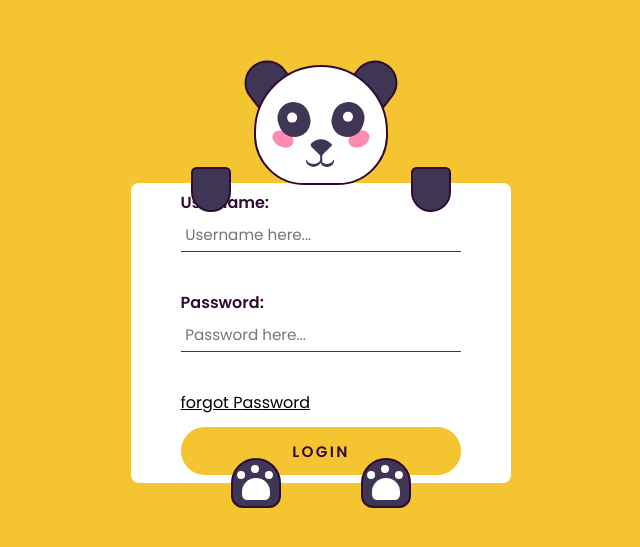
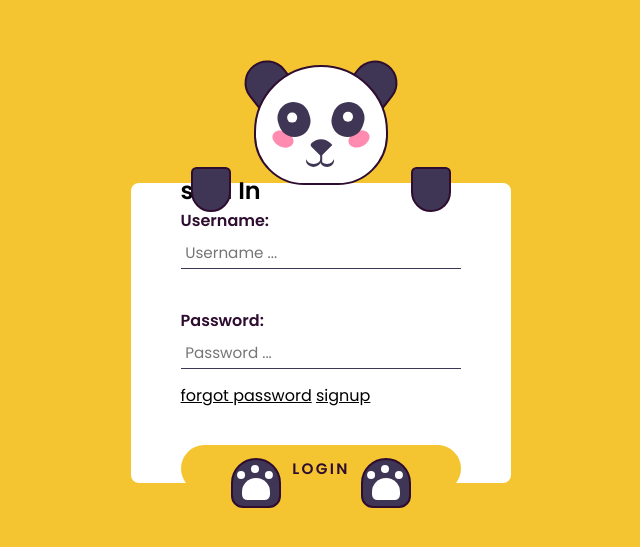
Before and after one commit to Raviteja5469/Motion-Cut, a plain HTML site: page Login Page/index.html in a window 1280 px wide. Shown: the part 117-664 px from the top of the page, without its empty margins (319-959 px from the left). Drawn offline with Linux system fonts and the light colour scheme.

Commit message:
Update index.html

```diff
--- a/Login Page/index.html
+++ b/Login Page/index.html
@@ -1,25 +1,34 @@
 <!DOCTYPE html>
 <html lang="en">
+
 <head>
-    <meta name="viewport" content="width=device-width, initial-scale=1.0" />
+  <meta name="viewport" content="width=device-width,
+initial-scale=1.0" />
   <title>Interactive Panda Form</title>
   <!-- Google Font -->
-    <link
-      href="https://fonts.googleapis.com/css2?family=Poppins:wght@400;600&display=swap"
-      rel="stylesheet"
-    />
+  <link href="https://fonts.googleapis.com/css2?family=Poppins:wght@400;600&dis
+play=swap" rel="stylesheet" />
   <!-- Stylesheet -->
   <link rel="stylesheet" href="style.css" />
 </head>
+
 <body>
   <div class="container">
     <form>
+      <div class="heading">
+        <h2>
+          sign In
+        </h2>
+      </div>
       <label for="username">Username:</label>
-        <input type="text" id="username" placeholder="Username here..." /><br>
+      <input type="text" id="username" placeholder="Username ..." /><br>
       <label for="password">Password:</label>
-        <input type="password" id="password" placeholder="Password here..." /><br>
-        <a href="#" style="color: black; ">forgot Password</a>
-        <button>Login</button>
+      <input type="password" id="password" placeholder="Password ..." />
+      <span class="signin">
+        <a href="#" style="color: black;">forgot password</a>
+        <a href="#" style="color: black;">signup</a>
+      </span><a href=""></a><br>
+      <button class="login_button">Login</button>
     </form>
     <div class="ear-l"></div>
     <div class="ear-r"></div>
@@ -43,4 +52,5 @@
   <!-- Script -->
   <script src="script.js"></script>
 </body>
+
 </html>
```
Lines whose indentation alone changed are shown as unchanged.
